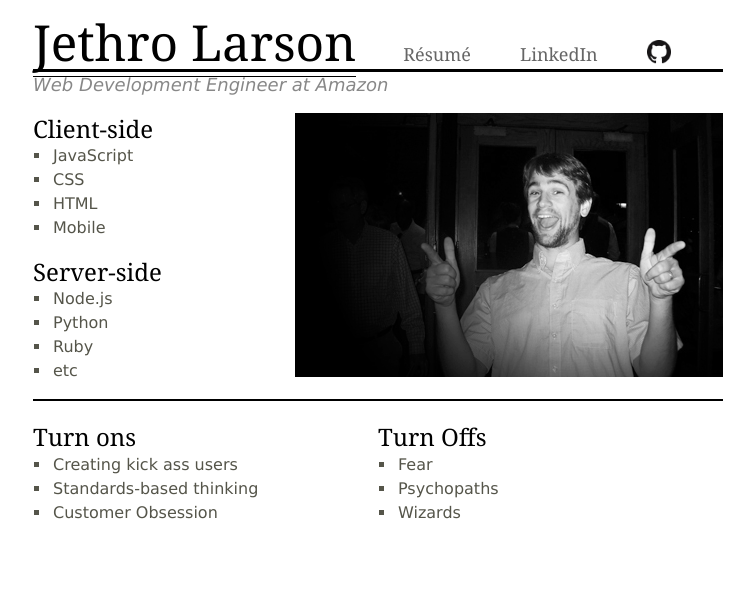
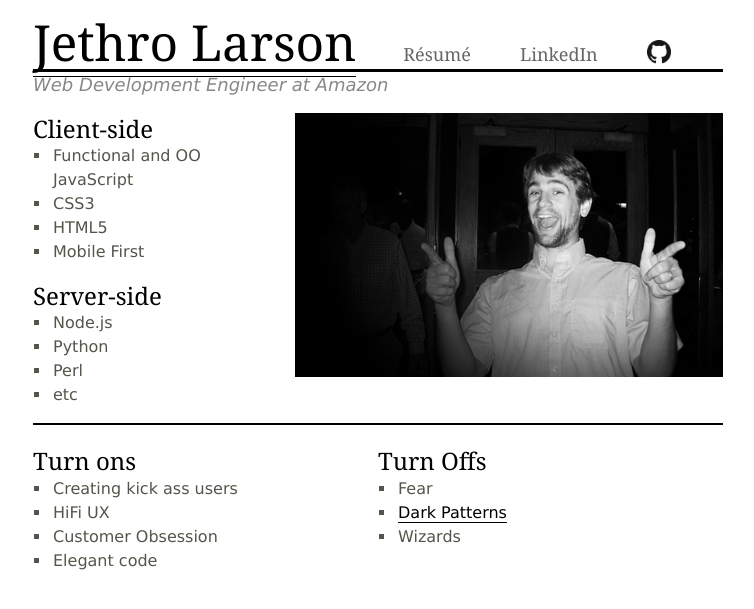
Before and after one commit to jethrolarson/jethrolarson.github.com, a Jekyll site: the page built from index.md, in a window 1280 px wide. Shown: the top 609 px of the page, without its empty margins (262-1016 px from the left). Built offline with Jekyll 4.4.1, drawn with Linux system fonts in a browser that asks for light colours.

Commit message:
Update index.md

```diff
--- a/index.md
+++ b/index.md
@@ -11,17 +11,18 @@ description: The personal portfolio of Web Designer/Developer Jethro Larson
 Client-side
 ---
 
-* JavaScript
-* CSS
-* HTML
-* Mobile
+* Functional and OO
+  JavaScript
+* CSS3
+* HTML5
+* Mobile First
 
 Server-side
 ---
 
 * Node.js
 * Python
-* Ruby
+* Perl
 * etc
 
 ---
@@ -31,15 +32,16 @@ Server-side
         <h2>Turn ons</h2>
         <ul>
             <li>Creating kick ass users</li>
-            <li>Standards-based thinking</li>
+            <li>HiFi UX</li>
             <li>Customer Obsession</li>
+            <li>Elegant code</li>
         </ul>
     </div>
     <div class="grid-cell u-size-half">
         <h2>Turn Offs</h2>
         <ul>
             <li>Fear</li>
-            <li>Psychopaths</li>
+            <li><a href="http://darkpatterns.org">Dark Patterns</a></li>
             <li>Wizards</li>
         </ul>
     </div>
```
